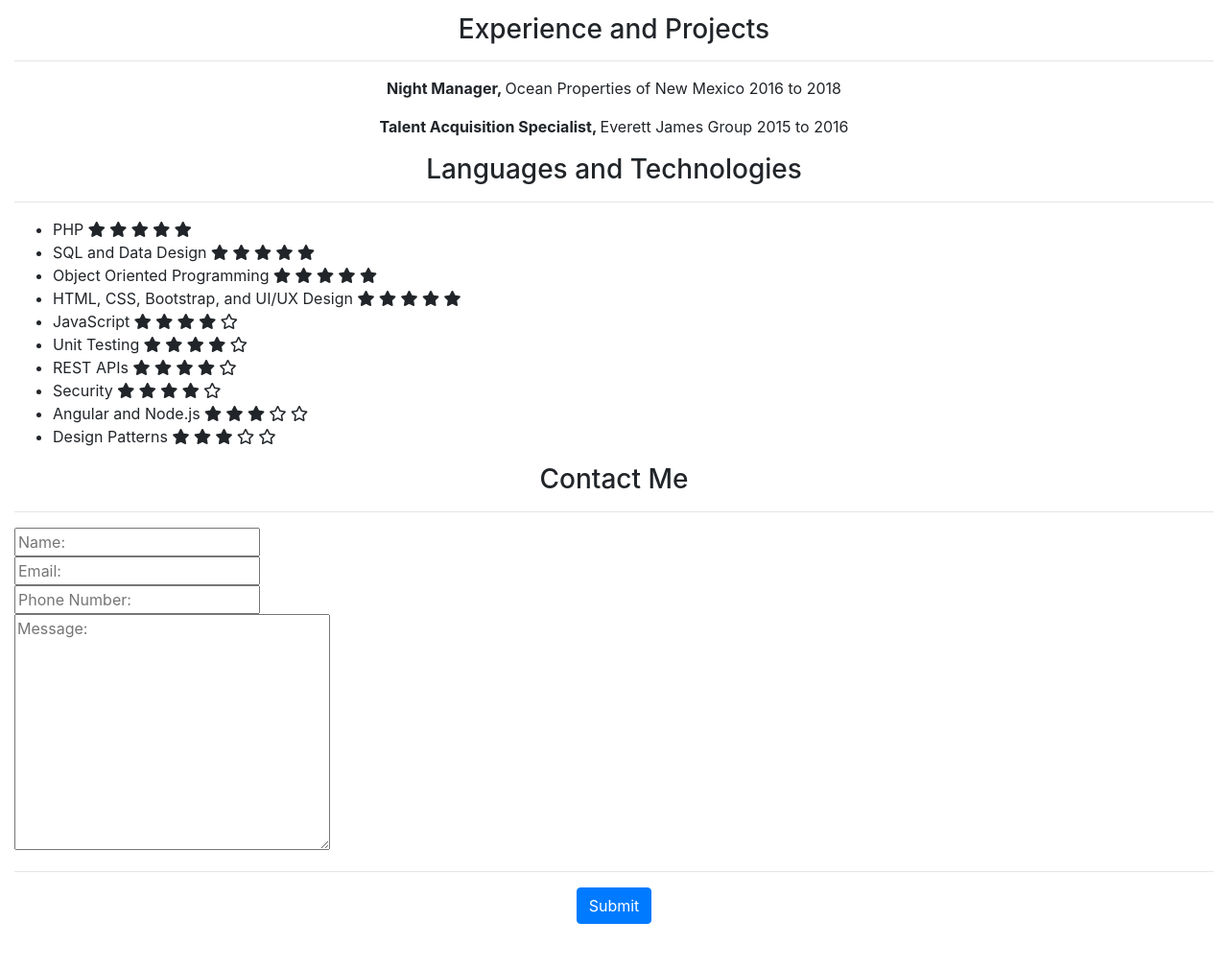
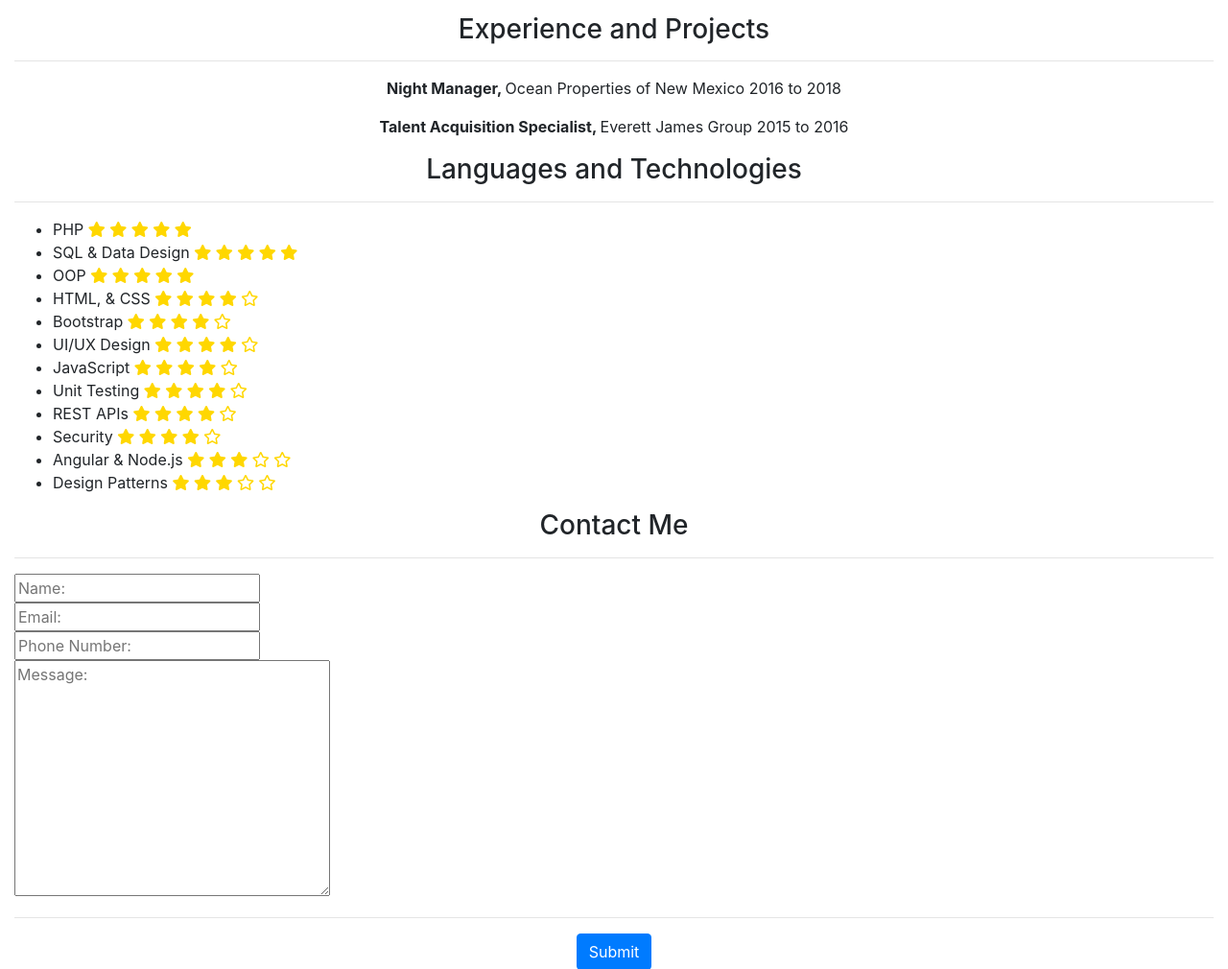
Before and after one commit to jticer4/my-pwp-james, a PHP site: page / in a window 1280 px wide. Shown: the part 1452-2462 px from the top of the page at 96% size. Run offline with PHP 8.4, Linux system fonts and the light colour scheme; some libraries are stand-ins or nearby versions.

Commit message:
added a stylesheet and made my stars gold

```diff
--- a/public_html/index.php
+++ b/public_html/index.php
@@ -4,6 +4,7 @@
 		<meta charset="utf-8">
 		<meta name="viewport" content="width=device-width, initial-scale=1, shrink-to-fit=no">
 
+		<link rel="stylesheet" href="style.css">
 		<!-- Bootstrap CSS -->
 		<link rel="stylesheet" href="https://stackpath.bootstrapcdn.com/bootstrap/4.1.1/css/bootstrap.min.css" integrity="sha384-WskhaSGFgHYWDcbwN70/dfYBj47jz9qbsMId/iRN3ewGhXQFZCSftd1LZCfmhktB" crossorigin="anonymous">
 
@@ -91,7 +92,7 @@
 						<i class="fa fa-star" aria-hidden="true"></i>
 					</li>
 
-				<li>SQL and Data Design
+				<li>SQL & Data Design
 					<i class="fa fa-star" aria-hidden="true"></i>
 					<i class="fa fa-star" aria-hidden="true"></i>
 					<i class="fa fa-star" aria-hidden="true"></i>
@@ -99,7 +100,7 @@
 					<i class="fa fa-star" aria-hidden="true"></i>
 				</li>
 
-				<li>Object Oriented Programming
+				<li>OOP
 					<i class="fa fa-star" aria-hidden="true"></i>
 					<i class="fa fa-star" aria-hidden="true"></i>
 					<i class="fa fa-star" aria-hidden="true"></i>
@@ -107,12 +108,28 @@
 					<i class="fa fa-star" aria-hidden="true"></i>
 				</li>
 
-				<li>HTML, CSS, Bootstrap, and UI/UX Design
+				<li>HTML, & CSS
 					<i class="fa fa-star" aria-hidden="true"></i>
 					<i class="fa fa-star" aria-hidden="true"></i>
 					<i class="fa fa-star" aria-hidden="true"></i>
 					<i class="fa fa-star" aria-hidden="true"></i>
+					<i class="far fa-star" aria-hidden="true"></i>
+				</li>
+
+				<li>Bootstrap
 					<i class="fa fa-star" aria-hidden="true"></i>
+					<i class="fa fa-star" aria-hidden="true"></i>
+					<i class="fa fa-star" aria-hidden="true"></i>
+					<i class="fa fa-star" aria-hidden="true"></i>
+					<i class="far fa-star" aria-hidden="true"></i>
+				</li>
+
+				<li>UI/UX Design
+					<i class="fa fa-star" aria-hidden="true"></i>
+					<i class="fa fa-star" aria-hidden="true"></i>
+					<i class="fa fa-star" aria-hidden="true"></i>
+					<i class="fa fa-star" aria-hidden="true"></i>
+					<i class="far fa-star" aria-hidden="true"></i>
 				</li>
 
 					<li>JavaScript
@@ -147,7 +164,7 @@
 						<i class="far fa-star" aria-hidden="true"></i>
 					</li>
 
-				<li>Angular and Node.js
+				<li>Angular & Node.js
 					<i class="fa fa-star" aria-hidden="true"></i>
 					<i class="fa fa-star" aria-hidden="true"></i>
 					<i class="fa fa-star" aria-hidden="true"></i>
--- /dev/null
+++ b/public_html/style.css
@@ -0,0 +1,3 @@
+.fa-star {
+	color: gold;
+}
```
